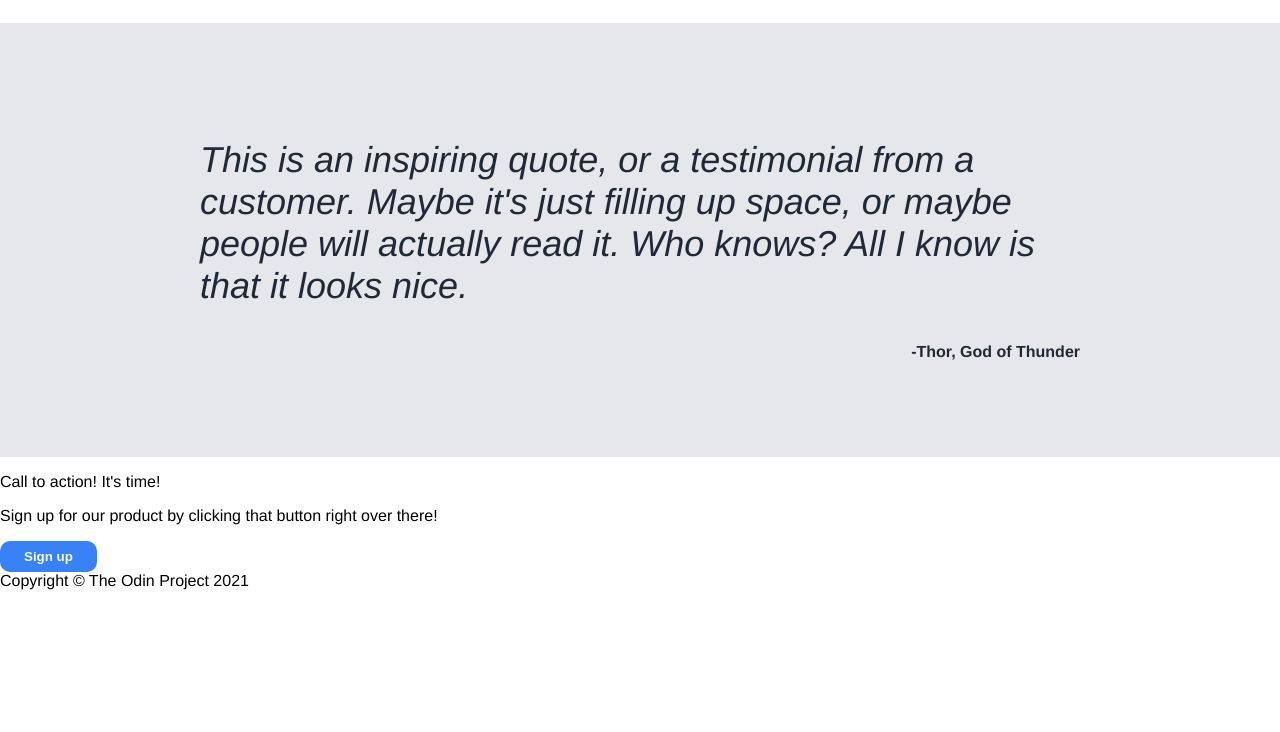
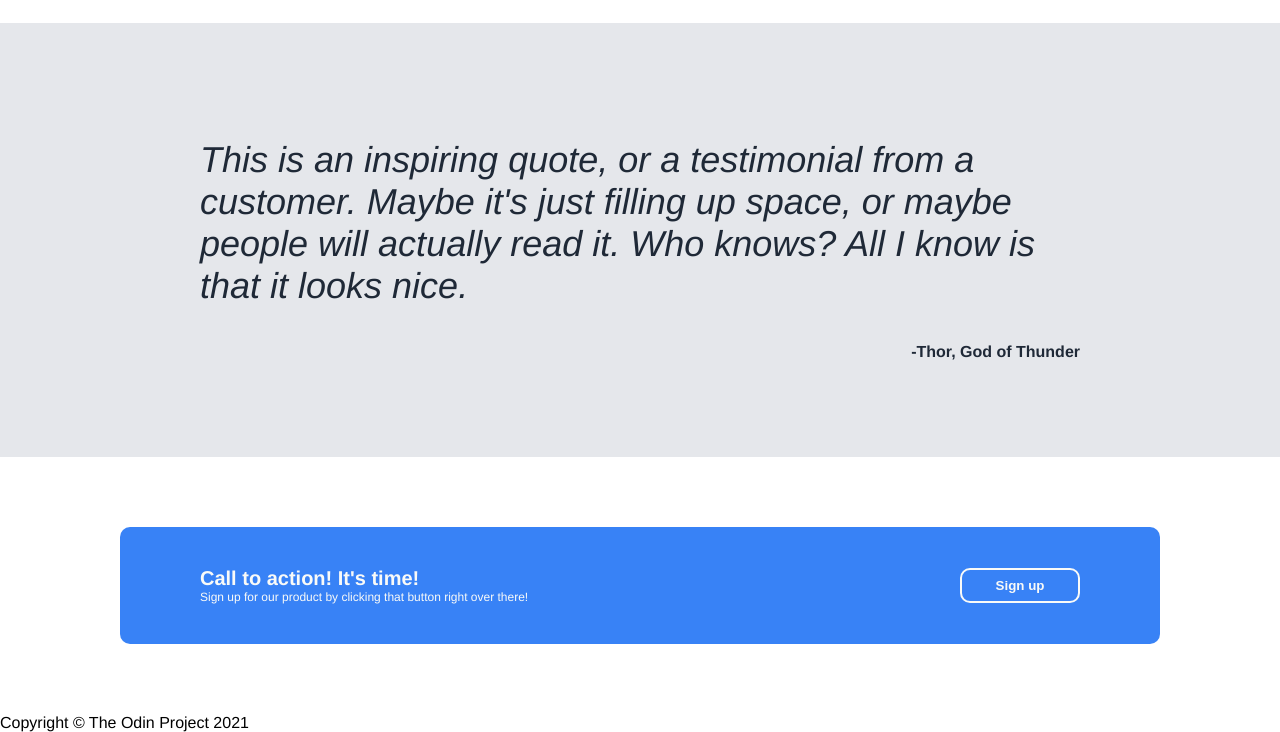
Before and after one commit to lj140542/odin-landing-page, a plain HTML site: page index.html in a window 1280 px wide. Shown: the part 857-1589 px from the top of the page. Before the commit the page ends 1447 px from the top, so only its background shows below. Drawn offline with Linux system fonts and the light colour scheme.

Commit message:
Implements the style of the fourth part of the landing page.

```diff
--- a/index.html
+++ b/index.html
@@ -79,8 +79,10 @@
 
     <!-- fourth part -->
     <div class="fourth">
-        <p>Call to action! It's time!</p>
-        <p>Sign up for our product by clicking that button right over there!</p>
+        <div>
+            <p class="title">Call to action! It's time!</p>
+            <p class="subtext">Sign up for our product by clicking that button right over there!</p>
+        </div>
         <button>Sign up</button>
     </div>
 
--- a/style.css
+++ b/style.css
@@ -145,3 +145,38 @@ ul {
     justify-content: flex-end;
     font-weight: bold;
 }
+
+/* FOURTH */
+.fourth {
+    display: flex;
+    background-color: #3882F6;
+    border-radius: 10px;
+    margin: 70px 120px;
+    padding: 40px 80px;
+}
+
+.fourth div {
+    flex: 2;
+    color: #F9FAF8;
+}
+
+.fourth p {
+    margin: 0px;
+}
+
+.fourth .title {
+    font-weight: bold;
+    font-size: 20px;
+}
+
+.fourth .subtext {
+    font-size: 12px;
+}
+
+.fourth button {
+    align-self: center;
+    border: 2px solid #F9FAF8;
+    min-height: 20px;
+    min-width: 120px;
+    flex: 1;
+}
```
